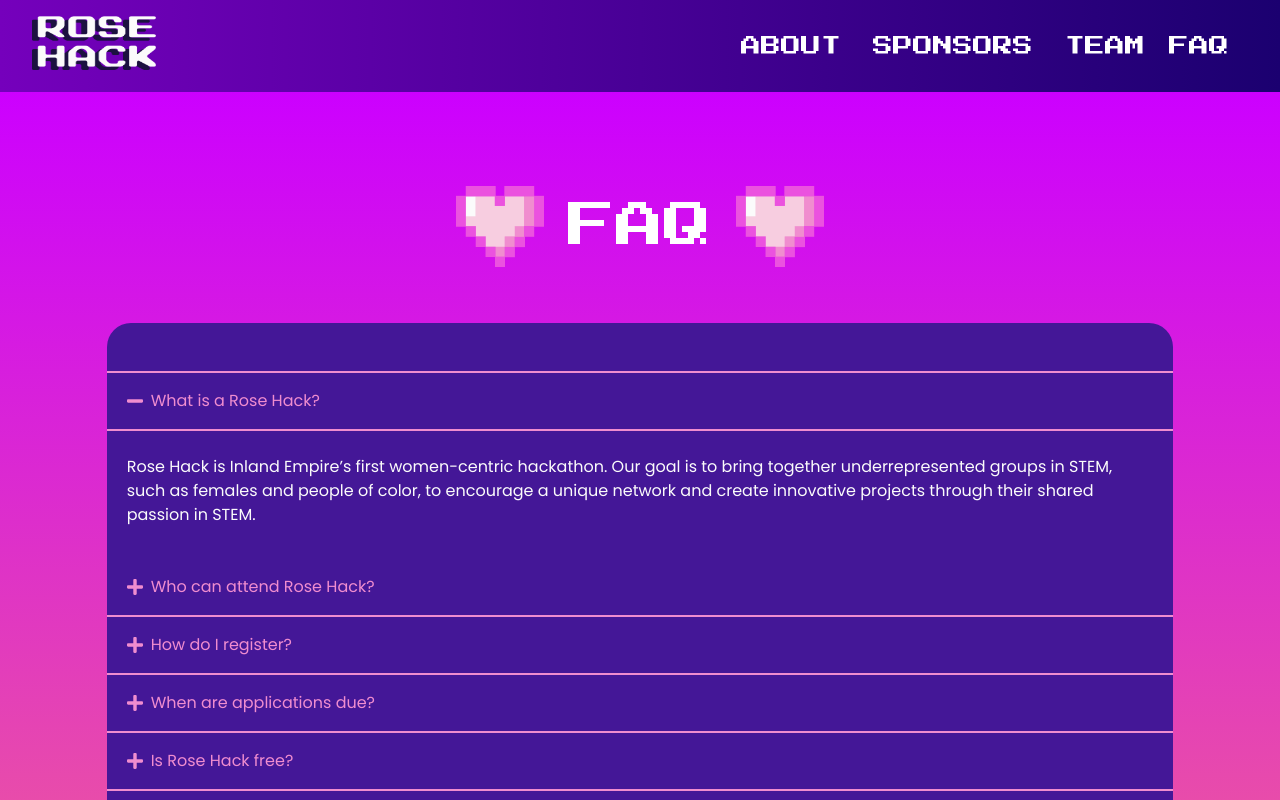
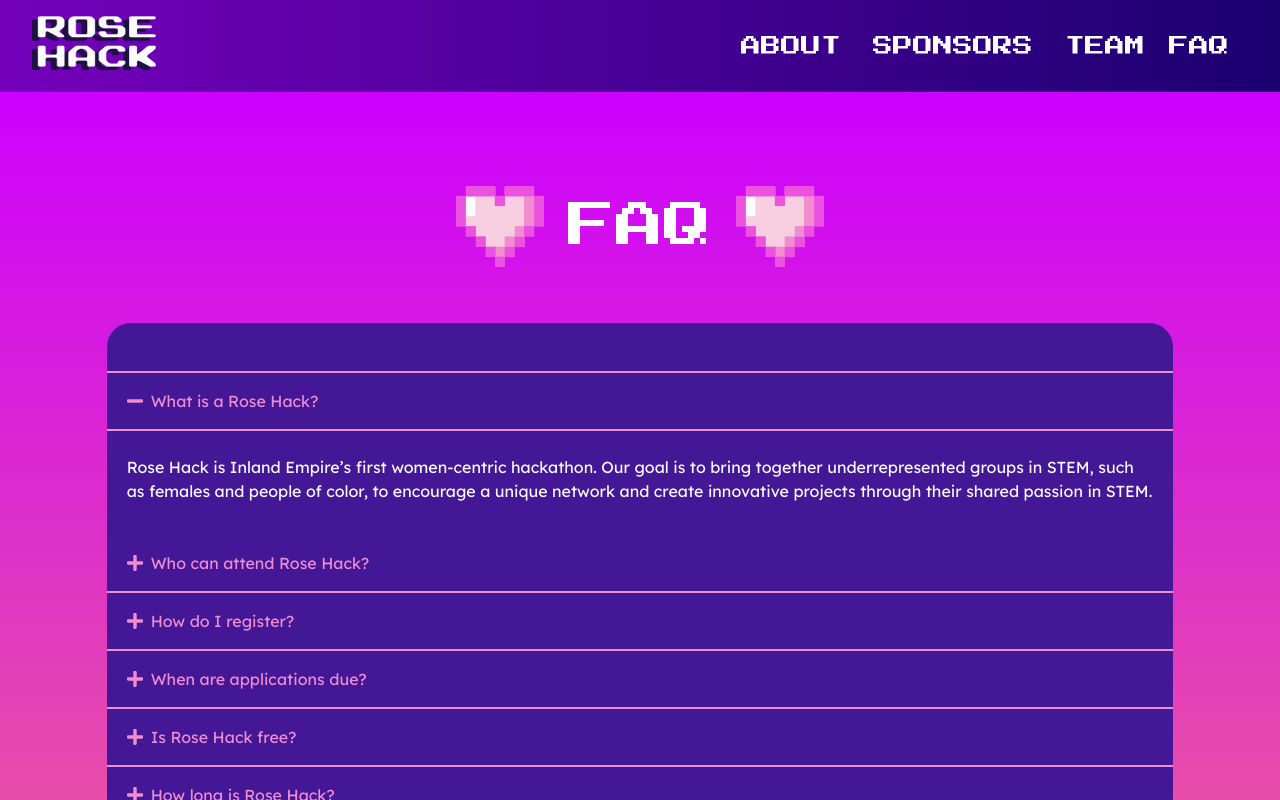
Before and after one commit to Alamode89/rosehack2023, a Next.js app: page / in a window 1280 px wide. Both pictures are taken after a click on the button "What is a Rose Hack?". Shown: the part 5830-6630 px from the top of the page. Built offline with nearby package versions, Linux system fonts and the light colour scheme.

Commit message:
changed to lexend

```diff
--- a/components/Questions.tsx
+++ b/components/Questions.tsx
@@ -62,7 +62,7 @@ const FaqItem = ({ index, element }: any) => {
   const [clicked, setClicked] = useState(false);
   return (
     <Accordion.Item
-      className={` focus:!shadow-none font-poppins !bg-transparent !outline-none !border-none m-0 p-0 `}
+      className={` focus:!shadow-none font-lexend !bg-transparent !outline-none !border-none m-0 p-0 `}
       id={`element${index}`}
       eventKey={index}
     >
@@ -73,7 +73,7 @@ const FaqItem = ({ index, element }: any) => {
       >
         <Accordion.Button
           onClick={() => setClicked(!clicked)}
-          className={`!bg-faq-middle !border-green-500 font-poppins !shadow-blue-500 !text-faq-question after:!bg-none focus:!shadow-none !rounded-none`}
+          className={`!bg-faq-middle !border-green-500 font-lexend !shadow-blue-500 !text-faq-question after:!bg-none focus:!shadow-none !rounded-none`}
         >
           {clicked ? (
             <FaMinus className="pr-2 text-2xl " />
@@ -84,7 +84,7 @@ const FaqItem = ({ index, element }: any) => {
         </Accordion.Button>
       </div>
       <Accordion.Body
-        className={`bg-faq-middle !border-transparent font-poppins text-faq-answer !pt-6 !pb-8`}
+        className={`bg-faq-middle !border-transparent font-lexend text-faq-answer !pt-6 !pb-8`}
       >
         {element.answer}
       </Accordion.Body>
```
